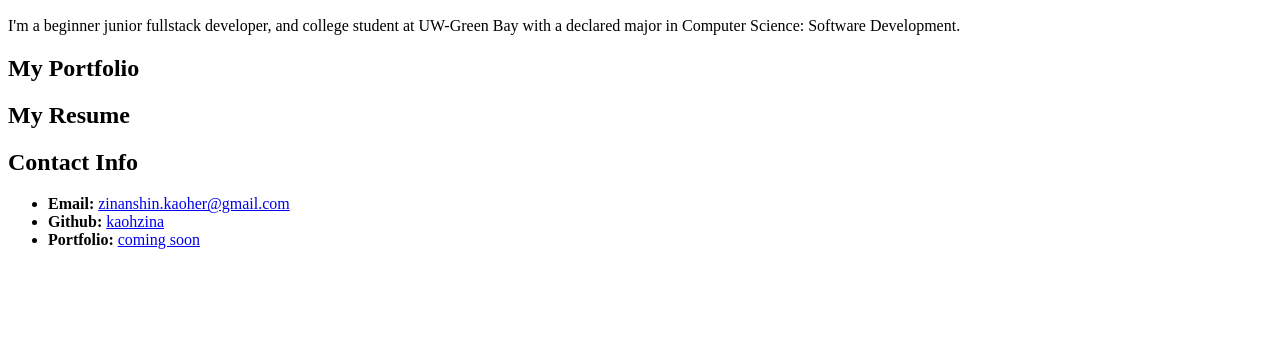
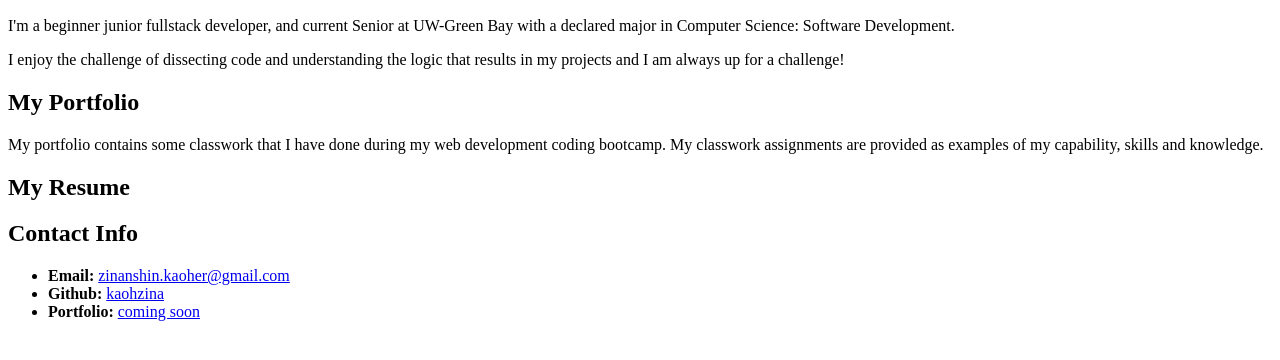
Before and after one commit to kaohzina/kaohzina.github.io, a plain HTML site: page index.html in a window 1280 px wide. Shown: the part 252-612 px from the top of the page. Drawn offline with Linux system fonts and the light colour scheme.

Commit message:
minor documentation to p tags

```diff
--- a/index.html
+++ b/index.html
@@ -27,12 +27,18 @@
 
       <section id="about-me">
         <h2>Zinanshin Kaoher</h2>
-        <p>I'm a beginner junior fullstack developer, and college student at UW-Green Bay with a declared major in Computer Science: Software Development.
+        <p>I'm a beginner junior fullstack developer, and current Senior at UW-Green Bay with a declared major in Computer Science: Software Development.
+        </p>
+        <p>
+        I enjoy the challenge of dissecting code and understanding the logic that results in my projects and I am always up for a challenge!
         </p>
       </section>
 
       <section id="portfolio">
       <h2>My Portfolio</h2>
+      <p>
+        My portfolio contains some classwork that I have done during my web development coding bootcamp. My classwork assignments are provided as examples of my capability, skills and knowledge.
+      </p>
       </section>
 
       <section id="resume">
```
